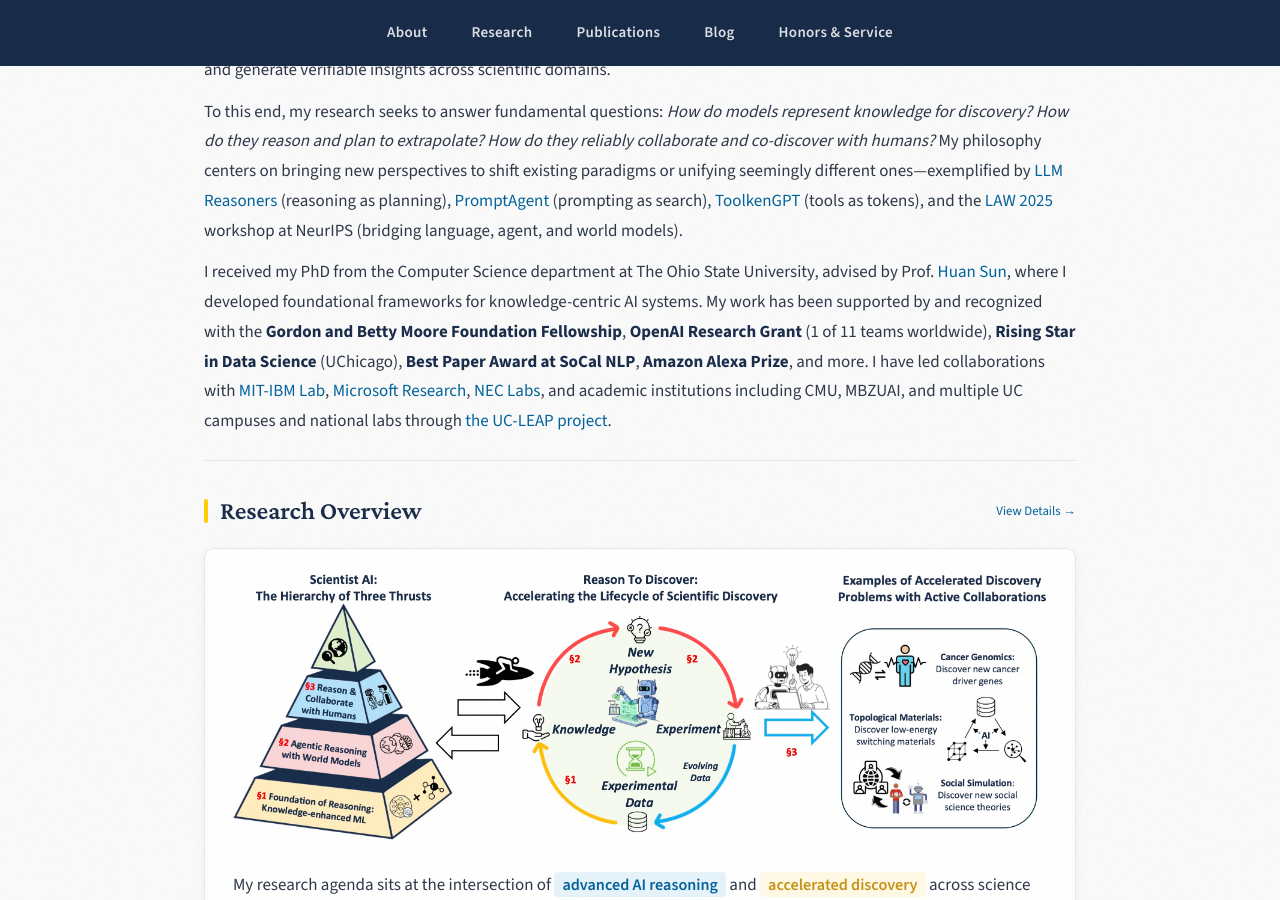
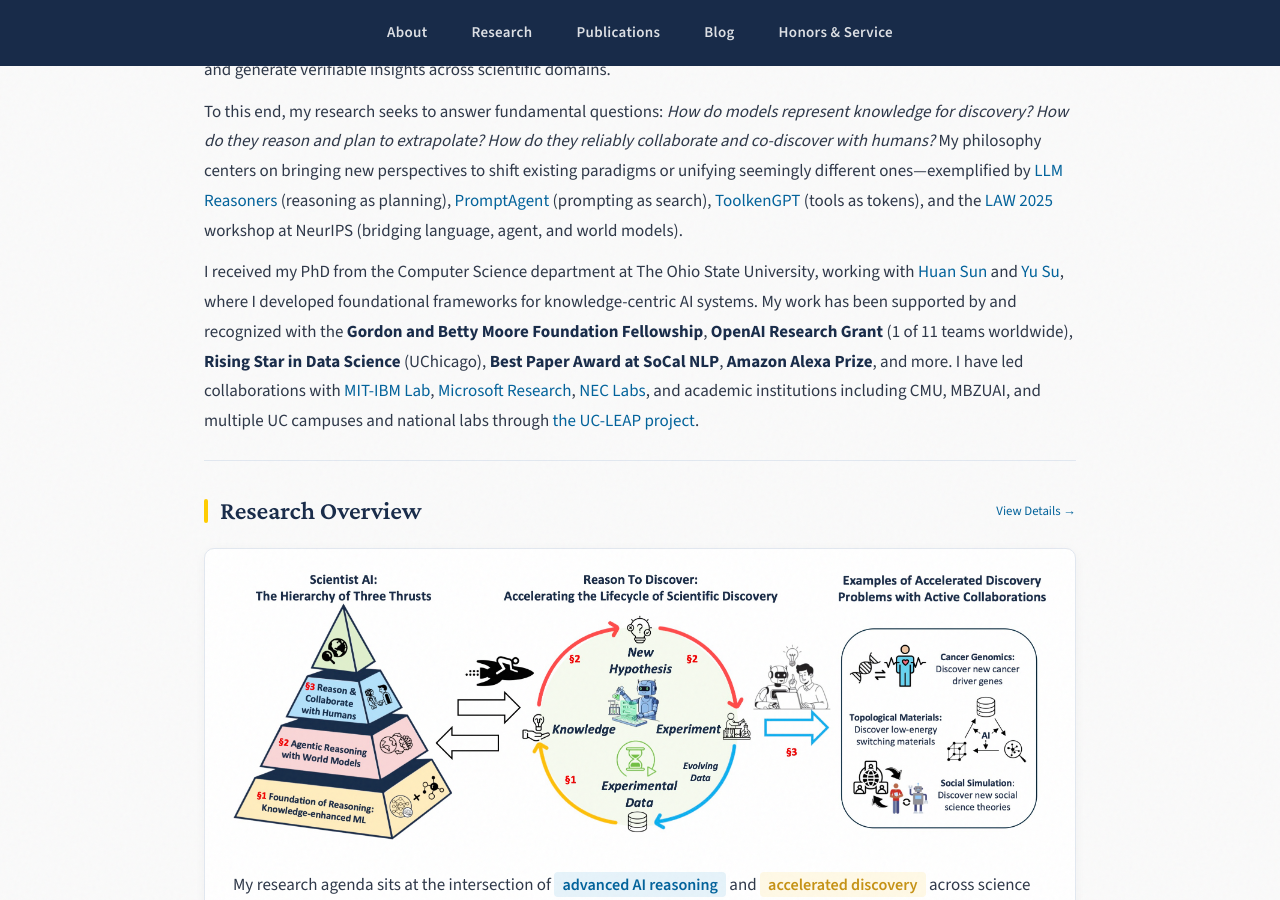
Before and after one commit to zhenwang9102/zhenwang9102.github.io, a Jekyll site: the page built from _posts/2019-06-02-venue.markdown, in a window 1280 px wide and 900 px high, scrolled down 349 px. Built offline with Jekyll 4.4.1, drawn with Linux system fonts in a browser that asks for light colours.

Commit message:
Update default.html

```diff
--- a/_layouts/default.html
+++ b/_layouts/default.html
@@ -698,7 +698,7 @@
         </p>
 
         <p>
-          I received my PhD from the Computer Science department at The Ohio State University, advised by Prof. <a href="https://u.osu.edu/ihudas/people/">Huan Sun</a>, where I developed foundational frameworks for knowledge-centric AI systems. My work has been supported by and recognized with the <strong>Gordon and Betty Moore Foundation Fellowship</strong>, <strong>OpenAI Research Grant</strong> (1 of 11 teams worldwide), <strong>Rising Star in Data Science</strong> (UChicago), <strong>Best Paper Award at SoCal NLP</strong>, <strong>Amazon Alexa Prize</strong>, and more. I have led collaborations with <a href="https://mitibmwatsonailab.mit.edu/">MIT-IBM Lab</a>, <a href="https://www.microsoft.com/en-us/research/lab/microsoft-research-redmond/">Microsoft Research</a>, <a href="https://www.nec-labs.com/">NEC Labs</a>, and academic institutions including CMU, MBZUAI, and multiple UC campuses and national labs through <a href="https://uc-leap.github.io/LEAP/people/">the UC-LEAP project</a>.
+          I received my PhD from the Computer Science department at The Ohio State University, working with <a href="https://u.osu.edu/ihudas/people/">Huan Sun</a> and <a>Yu Su</a>, where I developed foundational frameworks for knowledge-centric AI systems. My work has been supported by and recognized with the <strong>Gordon and Betty Moore Foundation Fellowship</strong>, <strong>OpenAI Research Grant</strong> (1 of 11 teams worldwide), <strong>Rising Star in Data Science</strong> (UChicago), <strong>Best Paper Award at SoCal NLP</strong>, <strong>Amazon Alexa Prize</strong>, and more. I have led collaborations with <a href="https://mitibmwatsonailab.mit.edu/">MIT-IBM Lab</a>, <a href="https://www.microsoft.com/en-us/research/lab/microsoft-research-redmond/">Microsoft Research</a>, <a href="https://www.nec-labs.com/">NEC Labs</a>, and academic institutions including CMU, MBZUAI, and multiple UC campuses and national labs through <a href="https://uc-leap.github.io/LEAP/people/">the UC-LEAP project</a>.
         </p>
       </div>
     </header>
```
